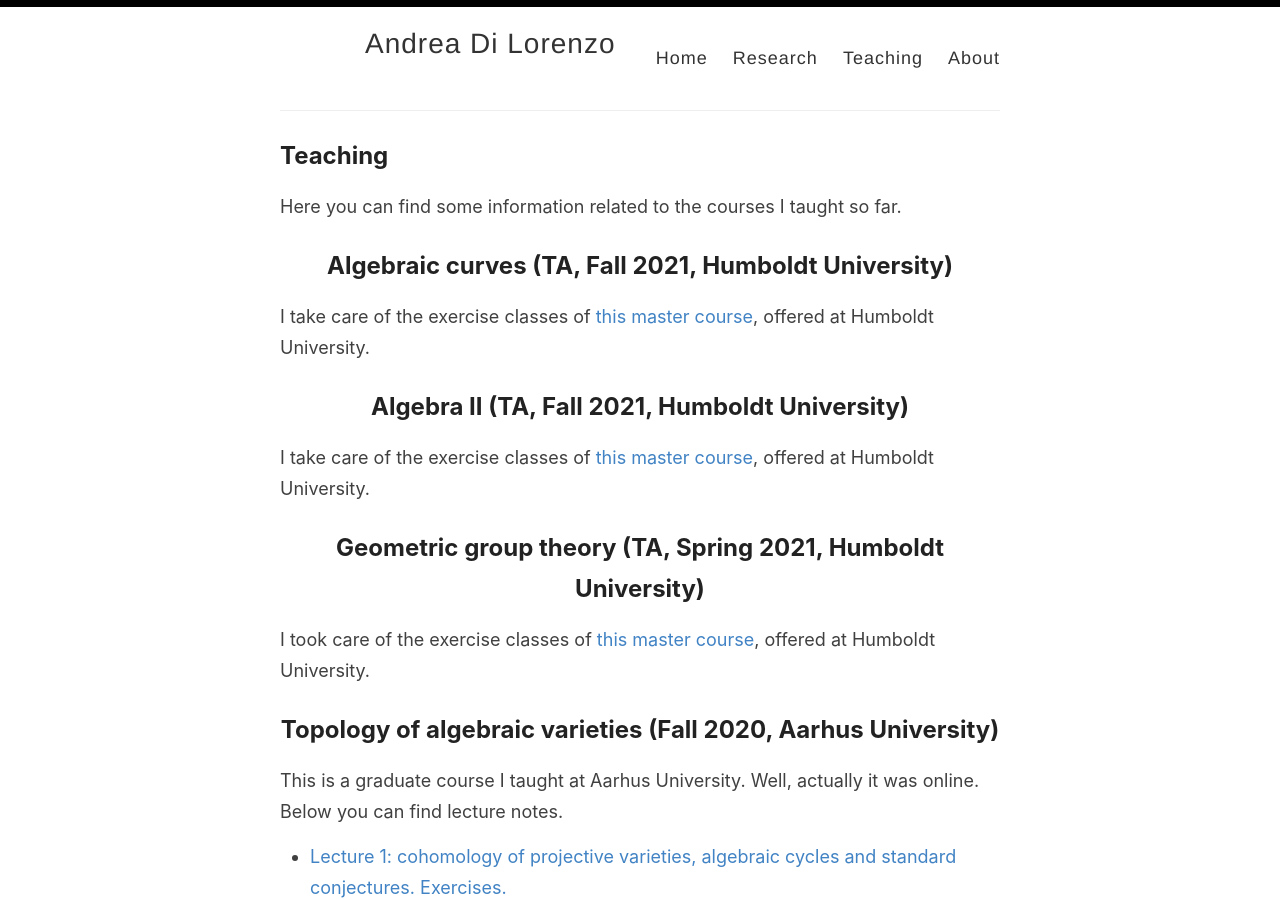
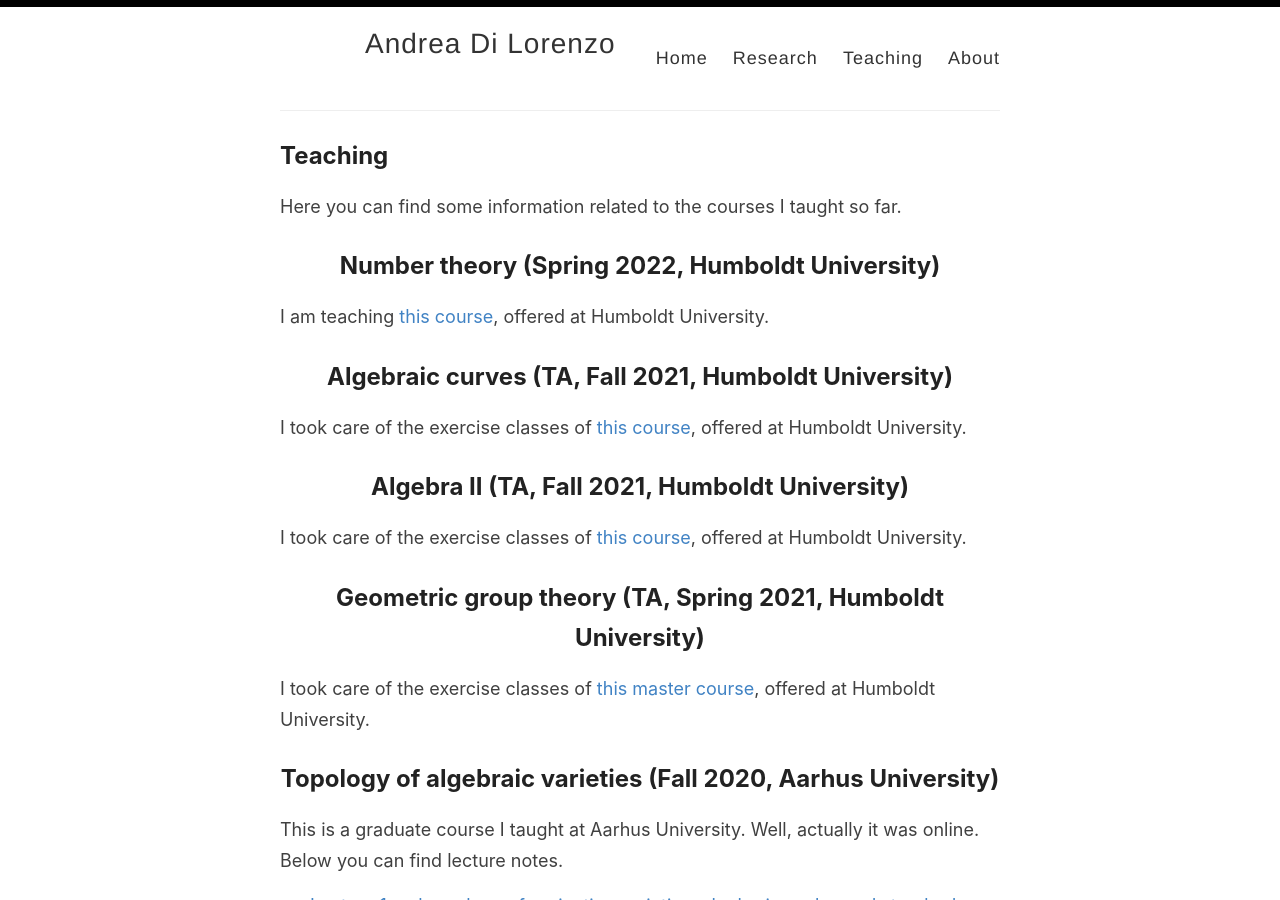
Before and after one commit to anddil/anddil.github.io, a Jekyll site: the page built from _pages/teaching.md, in a window 1280 px wide and 900 px high. Built offline with Jekyll 4.4.1, drawn with Linux system fonts in a browser that asks for light colours.

Commit message:
Update teaching.md

```diff
--- a/_pages/teaching.md
+++ b/_pages/teaching.md
@@ -4,13 +4,17 @@
 permalink: /teaching/
 ---
 Here you can find some information related to the courses I taught so far.
+## Number theory (Spring 2022, Humboldt University)
+
+I am teaching [this course](https://agnes.hu-berlin.de/lupo/rds?state=verpublish&status=init&vmfile=no&publishid=188628&moduleCall=webInfo&publishConfFile=webInfo&publishSubDir=veranstaltung), offered at Humboldt University.
+
 ## Algebraic curves (TA, Fall 2021, Humboldt University)
 
-I take care of the exercise classes of [this master course](https://agnes.hu-berlin.de/lupo/rds?state=verpublish&status=init&vmfile=no&publishid=188756&moduleCall=webInfo&publishConfFile=webInfo&publishSubDir=veranstaltung), offered at Humboldt University.
+I took care of the exercise classes of [this course](https://agnes.hu-berlin.de/lupo/rds?state=verpublish&status=init&vmfile=no&publishid=188756&moduleCall=webInfo&publishConfFile=webInfo&publishSubDir=veranstaltung), offered at Humboldt University.
 
 ## Algebra II (TA, Fall 2021, Humboldt University)
 
-I take care of the exercise classes of [this master course](https://agnes.hu-berlin.de/lupo/rds?state=verpublish&status=init&vmfile=no&moduleCall=webInfo&publishConfFile=webInfo&publishSubDir=veranstaltung&veranstaltung.veranstid=184618), offered at Humboldt University.
+I took care of the exercise classes of [this course](https://agnes.hu-berlin.de/lupo/rds?state=verpublish&status=init&vmfile=no&moduleCall=webInfo&publishConfFile=webInfo&publishSubDir=veranstaltung&veranstaltung.veranstid=184618), offered at Humboldt University.
 
 ## Geometric group theory (TA, Spring 2021, Humboldt University)
 
```
